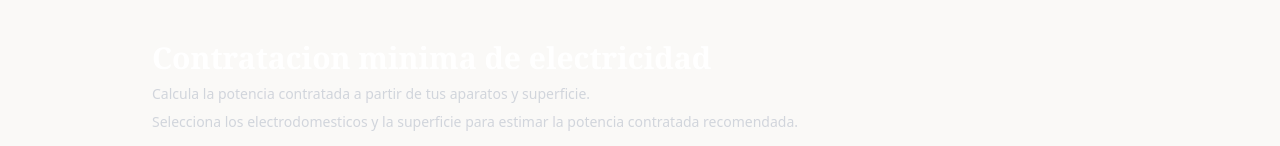
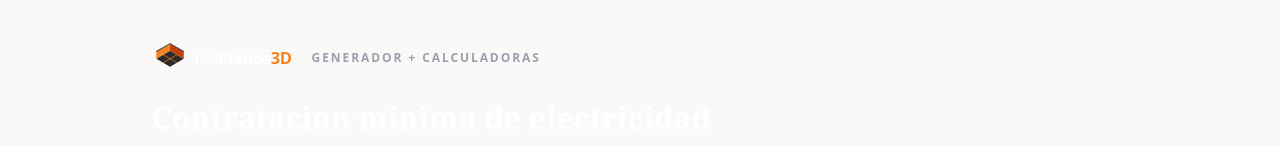
Before and after one commit to montyxace-sys/pnanos3d, a Next.js app: page /electricidad in a window 1280 px wide. Shown: the top 146 px of the page. Built offline with nearby package versions, Linux system fonts and the light colour scheme; no server answers.

Commit message:
fix: electricity page heading/logo contrast

```diff
--- a/src/app/electricidad/ElectricidadClient.tsx
+++ b/src/app/electricidad/ElectricidadClient.tsx
@@ -34,6 +34,12 @@ export default function ElectricidadClient() {
   const [margin, setMargin] = useState(15);
   const [price, setPrice] = useState(0.16);
   const [monthlyKwh, setMonthlyKwh] = useState(250);
+  const [logoSrc, setLogoSrc] = useState<string | null>(null);
+
+  useEffect(() => {
+    const base = window.location.pathname.startsWith("/pnanos3d") ? "/pnanos3d" : "";
+    setLogoSrc(`${base}/img/logo.svg`.replace(/\/\//g, "/"));
+  }, []);
 
   useEffect(() => {
     try {
@@ -85,6 +91,10 @@ export default function ElectricidadClient() {
 
   return (
     <div className="mx-auto max-w-5xl px-6 py-10 text-gray-100">
+      <div className="mb-6 flex items-center gap-3">
+        {logoSrc && <img src={logoSrc} alt="TusPlanos3D" width={140} height={40} className="h-9 w-auto" />}
+        <span className="text-xs font-semibold tracking-[0.16em] text-gray-400 uppercase">Generador + calculadoras</span>
+      </div>
       <h1 className="text-3xl font-bold text-white">Contratacion minima de electricidad</h1>
       <p className="mt-2 text-sm text-gray-300">Calcula la potencia contratada a partir de tus aparatos y superficie.</p>
       <p className="mt-2 text-sm text-gray-300">
```
